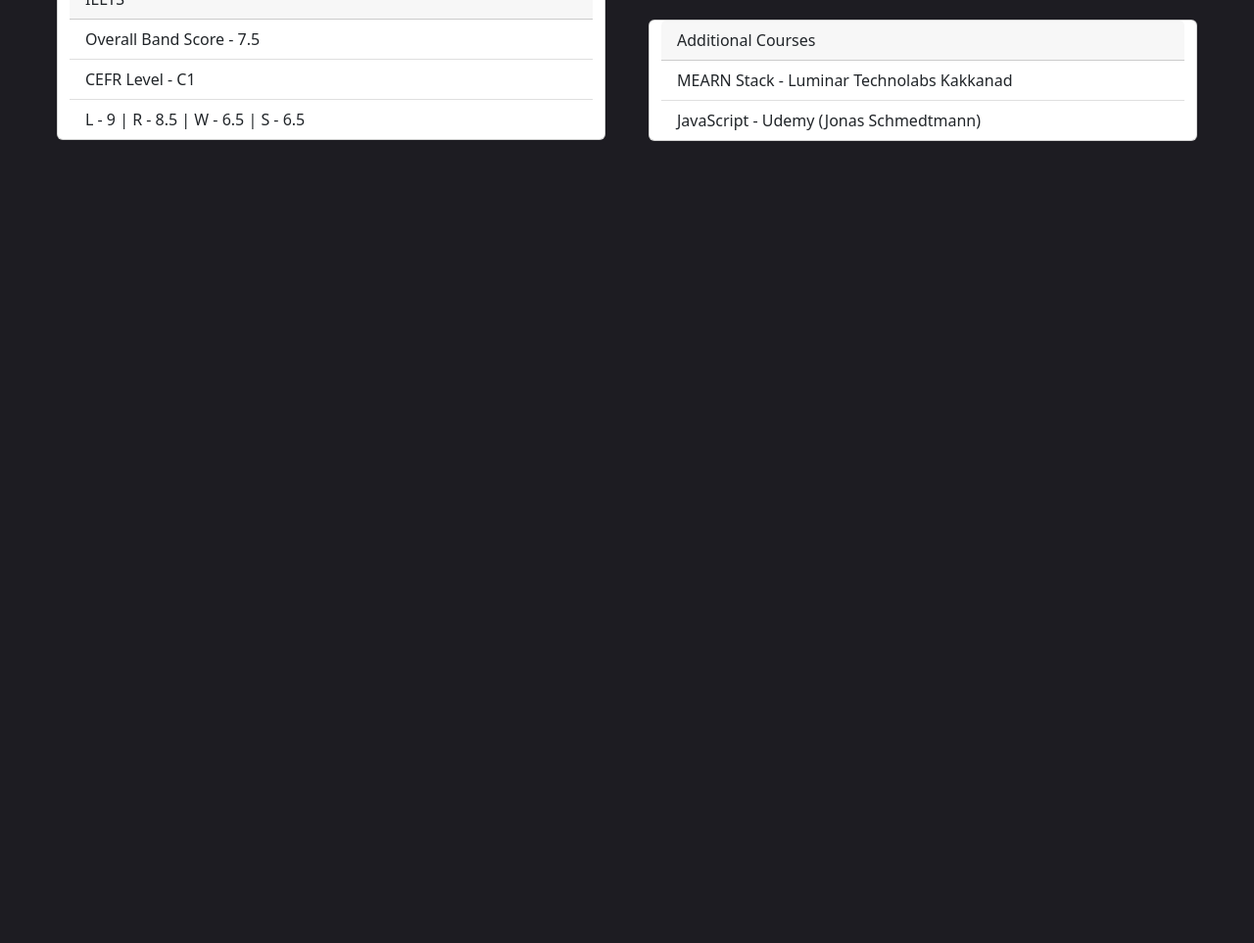
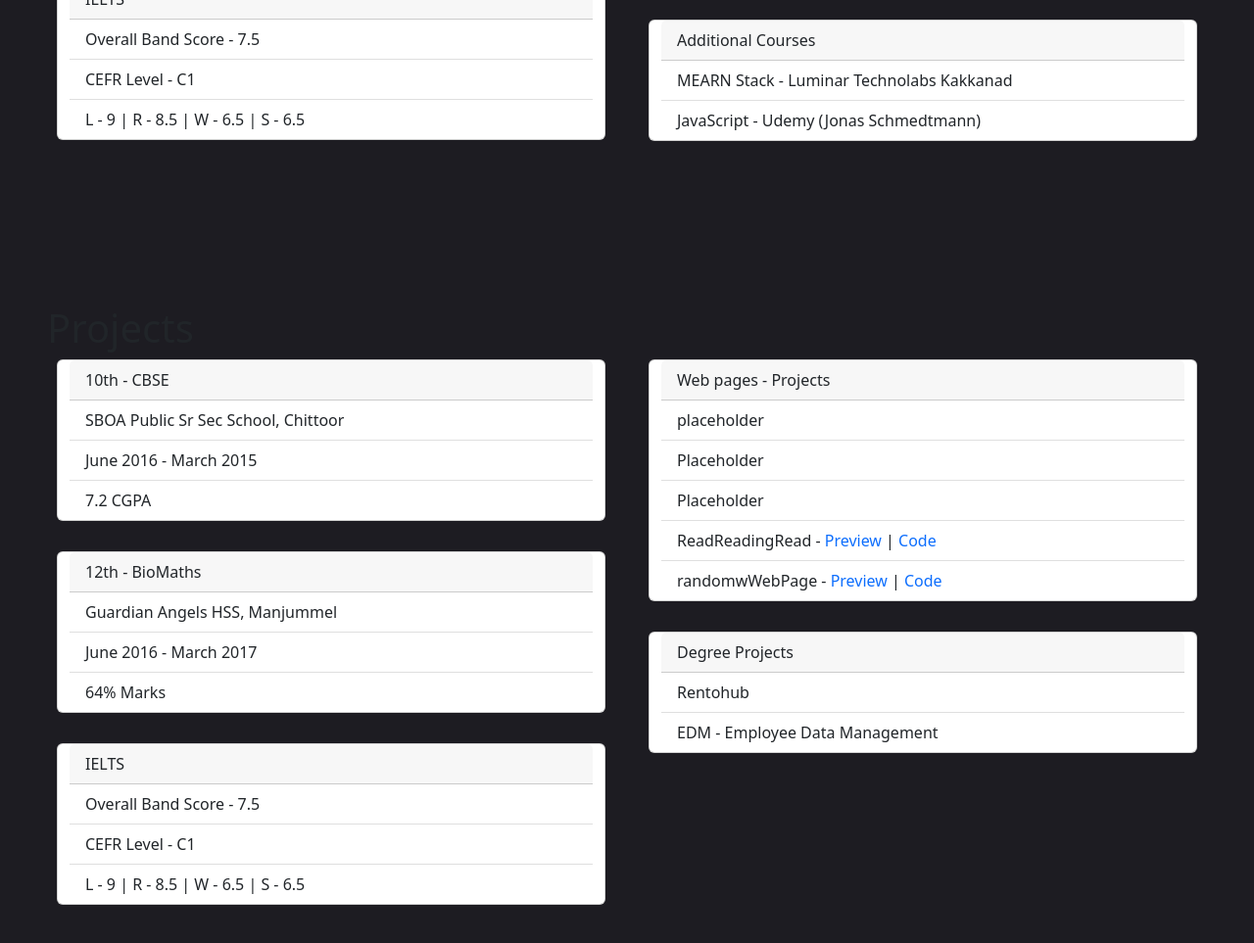
Before and after one commit to lytra47/CV, a plain HTML site: page index.html in a window 1280 px wide. Shown: the part 1460-2423 px from the top of the page at 98% size. Before the commit the page ends 1723 px from the top, so only its background shows below. Drawn offline with nearby package versions, Linux system fonts and the light colour scheme.

Commit message:
-sectionThree >added content and info updated.

```diff
--- a/index.html
+++ b/index.html
@@ -54,7 +54,7 @@
             >
             <a
               class="nav-link rounded-end  me-1"
-              href="#"
+              href="#projects"
               >Projects</a
             >
           </div>
@@ -280,6 +280,107 @@
 
     <!--SECTION THREE START  ////////////////////////////////////////////////-->
 
+<div class="container-xxl m-5 mt-3 p-5  mx-auto" id="projects">
+  <!--  --> <h1>Projects</h1>
+  <div class="row">
+    <!--ROW  -->
+    <div class="col mb-4 ">
+      <div class="row">
+        <div class="card mx-auto" style="width: 35rem; ">
+          <div class="card-header">10th - CBSE</div>
+          <ul class="list-group list-group-flush">
+            <li class="list-group-item">
+              SBOA Public Sr Sec School, Chittoor
+            </li>
+            <li class="list-group-item">
+              June 2016 - March 2015
+            </li>
+            <li class="list-group-item">7.2 CGPA</li>
+
+          </ul>
+        </div>
+      </div>
+      <!--  -->
+      <div class="row">
+        <div class="card mx-auto" style="width: 35rem; margin-top: 31px; ">
+          <div class="card-header">12th - BioMaths</div>
+          <ul class="list-group list-group-flush">
+            <li class="list-group-item">
+              Guardian Angels HSS, Manjummel
+            </li>
+            <li class="list-group-item">
+             June 2016 - March 2017
+            </li>
+            <li class="list-group-item">64% Marks</li>
+
+          </ul>
+        </div>
+      </div>
+      <!--  -->
+       <!--  -->
+       <div class="row">
+        <div class="card mx-auto" style="width: 35rem; margin-top: 31px; ">
+          <div class="card-header">IELTS</div>
+          <ul class="list-group list-group-flush">
+            <li class="list-group-item">
+             Overall Band Score - 7.5
+            </li>
+            <li class="list-group-item">
+             CEFR Level - C1
+            </li>
+            <li class="list-group-item">L - 9 | R - 8.5 | W - 6.5 | S - 6.5</li>
+
+          </ul>
+        </div>
+      </div>
+      <!--  -->
+      <!-- Part2 -->
+    </div>
+    <!-- COL -->
+    <div class="col">
+      <div class="row">
+        <div class="card mx-auto" style="width: 35rem; ">
+          <div class="card-header">Web pages - Projects </div>
+          <ul class="list-group list-group-flush">
+
+            <li class="list-group-item">
+              placeholder
+            </li>
+            <li class="list-group-item">Placeholder</li>
+            <li class="list-group-item">
+              Placeholder
+            </li>
+            <li class="list-group-item">
+              ReadReadingRead -
+              <a href="https://lytra47.github.io/ReadReadingRead/" target="_blank">Preview</a> |
+              <a href="https://github.com/lytra47/ReadReadingRead" target="_blank">Code</a></li>
+            <li class="list-group-item">
+              randomwWebPage -
+              <a href="https://lytra47.github.io/randomwWebPage/" target="_blank">Preview</a> |
+              <a href="https://github.com/lytra47/randomwWebPage" target="_blank">Code</a>
+            </li>
+
+
+          </ul>
+        </div>
+      </div>
+      <!--  -->
+      <!--  -->
+      <div class="row">
+        <div class="card mx-auto" style="width: 35rem; margin-top: 31px; ">
+          <div class="card-header">Degree Projects</div>
+          <ul class="list-group list-group-flush">
+            <li class="list-group-item">Rentohub</li>
+            <li class="list-group-item">EDM - Employee Data Management</li>
+
+          </ul>
+        </div>
+      </div>
+      <!--  -->
+    </div>
+    <!--  -->
+  </div>
+</div>
     <!--SECTION THREE END    ////////////////////////////////////////////////-->
     <!--/////////////////////////////////////////////////////////////////// END/////////////////////////////////////////////////////////////// -->
   </body>
```
